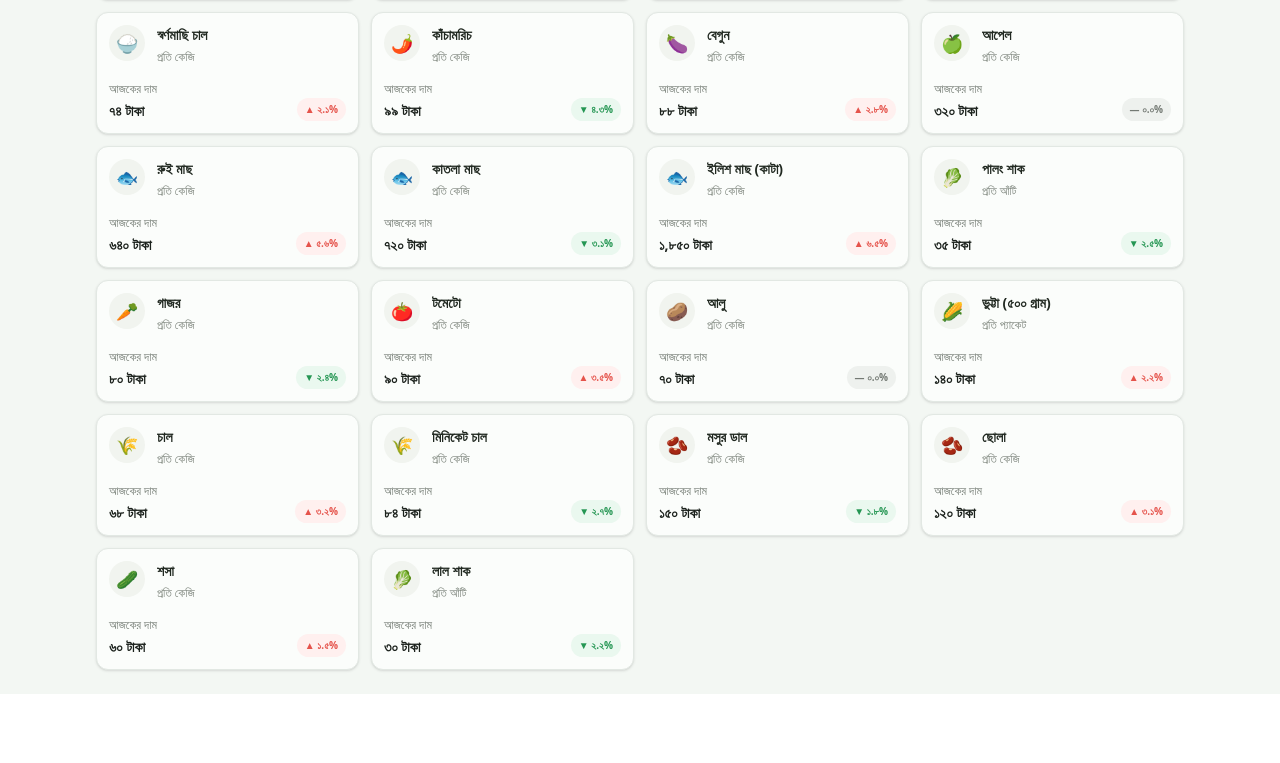
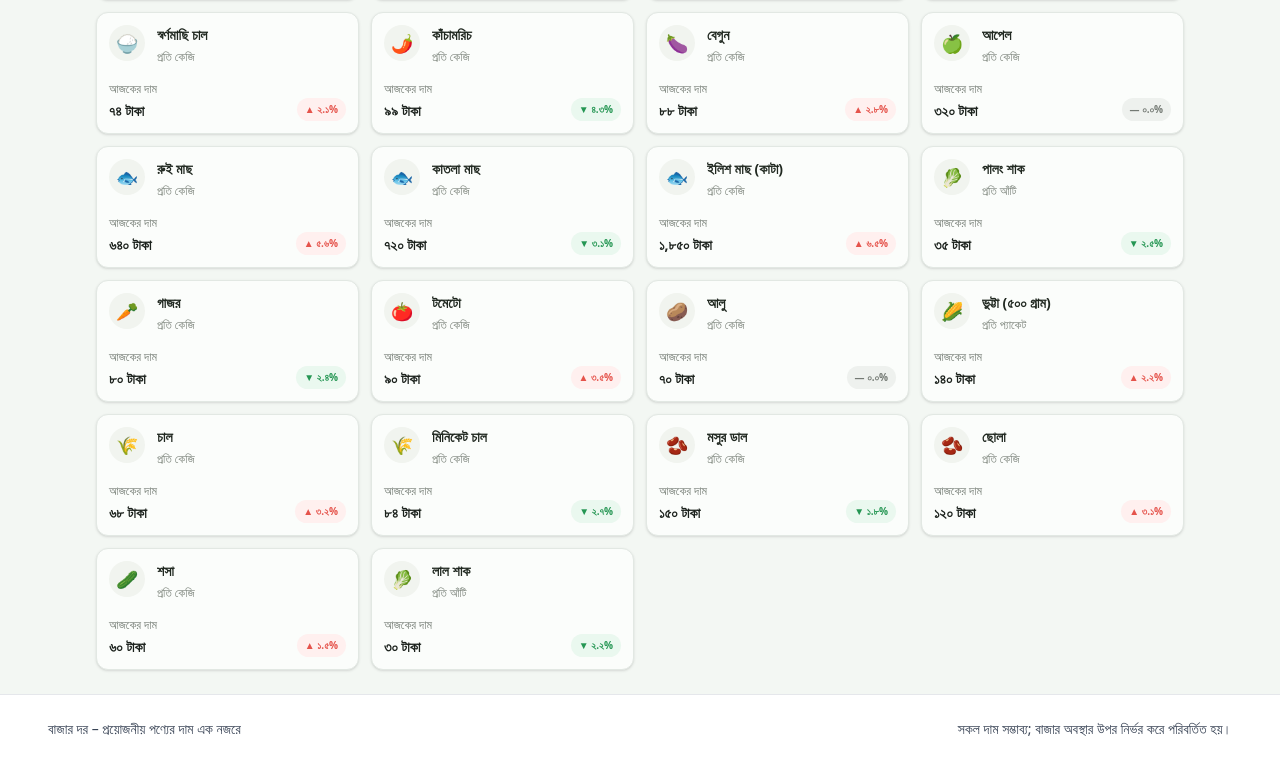
Before and after one commit to affanbhu/Assignment07, a Next.js app: page / in a window 1280 px wide. Shown: the part 1758-2521 px from the top of the page. Before the commit the page ends 2452 px from the top, so only its background shows below. Built offline with nearby package versions, Linux system fonts and the light colour scheme.

Commit message:
Update project

```diff
--- a/src/app/layout.tsx
+++ b/src/app/layout.tsx
@@ -1,6 +1,7 @@
 import type { Metadata } from "next";
 import "./globals.css";
 import Navbar from "@/components/Navbar";
+import Footer from "@/components/Footer";
 
 export const metadata: Metadata = {
   title: "বাজার দর",
@@ -17,6 +18,7 @@ export default function RootLayout({
       <body>
         <Navbar />
         {children}
+        <Footer />
       </body>
     </html>
   );
--- /dev/null
+++ b/src/components/Footer.tsx
@@ -0,0 +1,34 @@
+// export default function Footer() {
+//   return (
+//     <footer className="border-t border-gray-200 bg-white">
+//       <div className="mx-auto flex max-w-[1500px] flex-col gap-4 px-4 py-6 sm:px-8 md:flex-row md:items-center md:justify-between lg:px-12">
+
+//         {/* Left Side */}
+//         <p className="text-sm font-medium text-gray-700">
+//           বাজার দর – প্রয়োজনীয় পণ্যের দাম এক নজরে
+//         </p>
+
+//         {/* Right Side */}
+//         <p className="text-sm text-gray-500 md:text-right">
+//           সকল দাম সম্ভাব্য; বাজার অবস্থার উপর নির্ভর করে পরিবর্তিত হয়।
+//         </p>
+
+//       </div>
+//     </footer>
+//   );
+// } export default function Footer() {
+  export default function Footer() {
+  return (
+    <footer className="border-t border-gray-200 bg-white">
+      <div className="mx-auto flex max-w-[1500px] flex-col gap-4 px-4 py-6 sm:px-8 md:flex-row md:items-center md:justify-between lg:px-12">
+        <p className="text-sm font-medium text-gray-700">
+          বাজার দর – প্রয়োজনীয় পণ্যের দাম এক নজরে
+        </p>
+
+        <p className="text-sm font-medium text-gray-700">
+          সকল দাম সম্ভাব্য; বাজার অবস্থার উপর নির্ভর করে পরিবর্তিত হয়।
+        </p>
+      </div>
+    </footer>
+  );
+}
```
